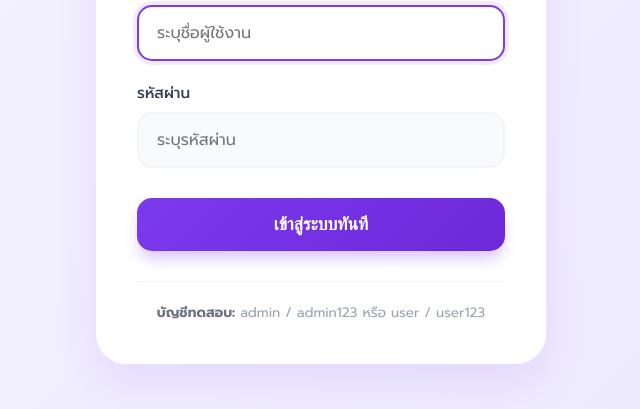
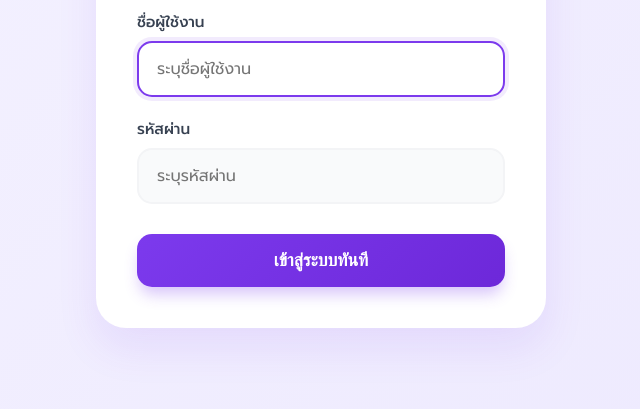
Before and after one commit to Norinnnnn/eyewear-pos-system, a website: page login.html in a window 1280 px wide. Shown: the part 391-800 px from the top of the page, without its empty margins (319-959 px from the left). Drawn offline with Linux system fonts and the light colour scheme.

Commit message:
Update login.html

```diff
--- a/login.html
+++ b/login.html
@@ -177,10 +177,7 @@
       <div id="error-message" class="error-box"></div>
     </form>
 
-    <div class="demo-accounts">
-      <p><strong>บัญชีทดสอบ:</strong> admin / admin123 หรือ user / user123</p>
-    </div>
-  </div>
+
 
   <script>
     document.getElementById("login-form").addEventListener("submit", async (e) => {
```
